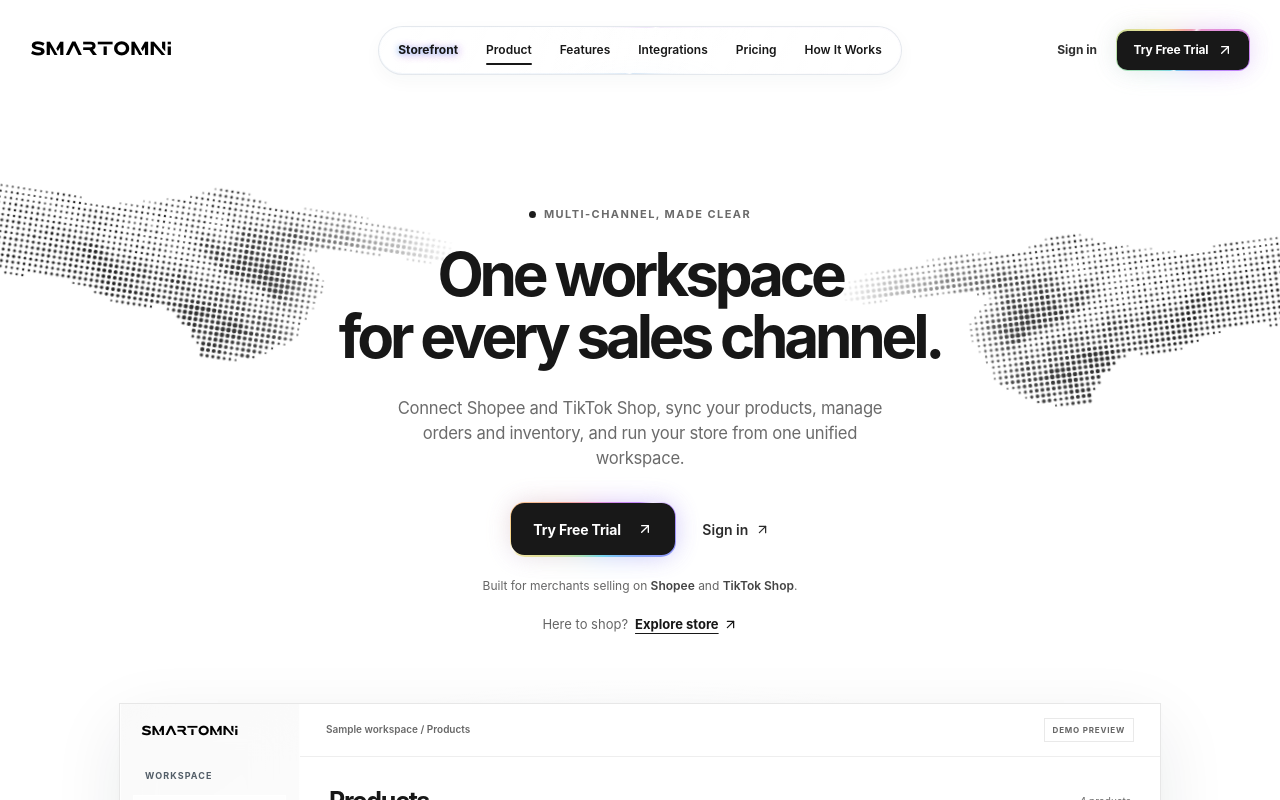
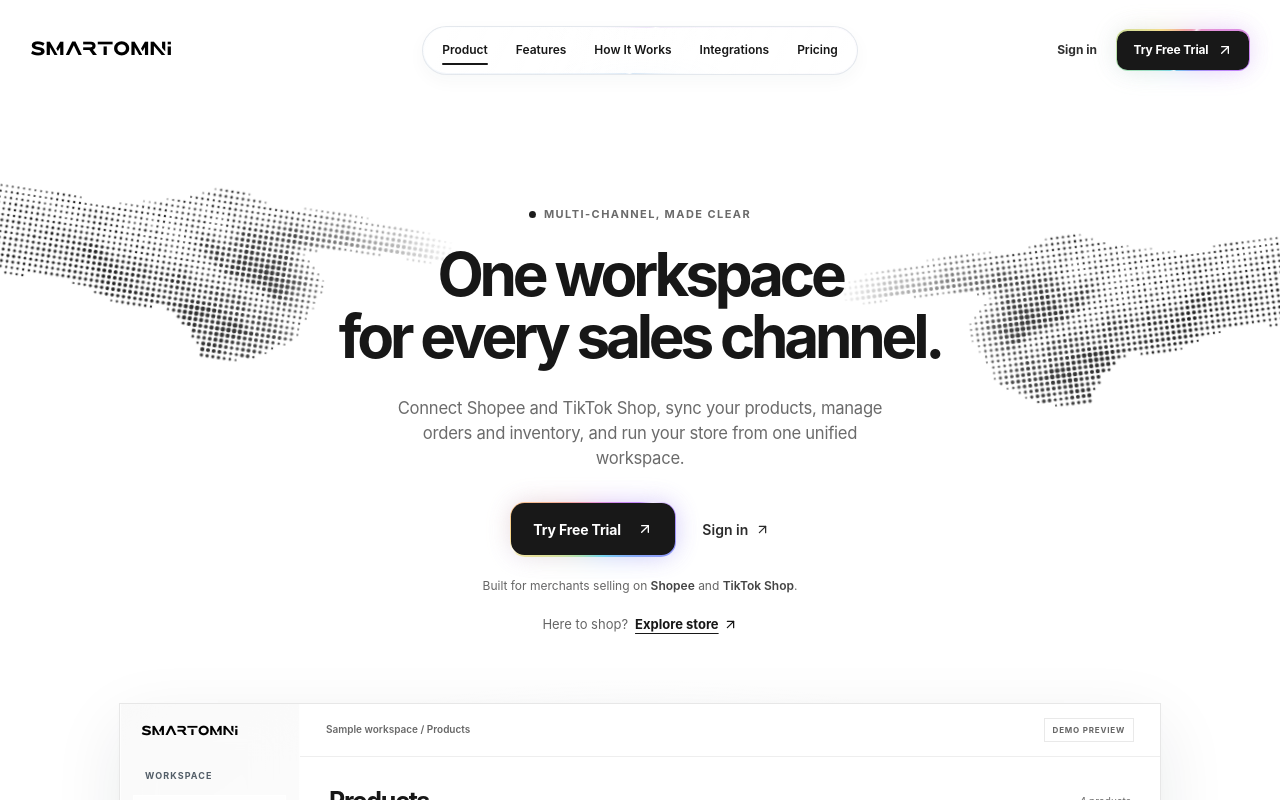
Before and after one commit to Lacdong/smart-omni, a React (Vite) app: page / in a window 1280 px wide. Shown: the top 800 px of the page. Built offline with nearby package versions, Linux system fonts and the light colour scheme.

Commit message:
update storefront

```diff
--- a/src/features/landing/data/content.js
+++ b/src/features/landing/data/content.js
@@ -1,11 +1,10 @@
 // Stable landing copy and navigation; illustrative samples live in previewData.js.
 export const navigation = [
-  { label: 'Storefront', href: '/store/everyday-studio' },
   { label: 'Product', href: '#product' },
   { label: 'Features', href: '#features' },
+  { label: 'How It Works', href: '#how-it-works' },
   { label: 'Integrations', href: '#integrations' },
   { label: 'Pricing', href: '#pricing' },
-  { label: 'How It Works', href: '#how-it-works' },
 ]
 
 export const previewDescriptions = {
--- a/src/features/landing/sections/Header.jsx
+++ b/src/features/landing/sections/Header.jsx
@@ -105,9 +105,7 @@
     <div className={styles.bar}>
       <Brand />
       <nav className={styles.glassNav} ref={navRef} data-gradient-rim="" aria-label="Main navigation">
-        {navigation.map(({ label, href }) => href.startsWith('/')
-          ? <Link key={href} to={href} className={styles.storefrontLink}>{label}</Link>
-          : <a key={href} href={href} aria-current={activeSection === href ? 'location' : undefined}>{label}</a>)}
+        {navigation.map(({ label, href }) => <a key={href} href={href} aria-current={activeSection === href ? 'location' : undefined}>{label}</a>)}
       </nav>
       <div className={styles.auth}><Link to="/auth/login" className={styles.signIn}>Sign in</Link><TrialButton compact /></div>
       <Link to="/auth/login" className={styles.mobileTopSignIn}>Sign in</Link>
@@ -117,9 +115,7 @@
           <DialogTitle><Brand linked={false} /></DialogTitle>
           <DialogDescription className="sr-only">Explore SmartOmni or access your account.</DialogDescription>
           <nav className={styles.mobileNav} aria-label="Mobile navigation">
-            {navigation.map(({ label, href }) => href.startsWith('/')
-              ? <Link key={href} to={href} className={styles.storefrontLink} onClick={() => setOpen(false)}>{label}<ArrowUpRight size={18} aria-hidden="true" /></Link>
-              : <a key={href} href={href} aria-current={activeSection === href ? 'location' : undefined} onClick={() => setOpen(false)}>{label}<ArrowUpRight size={18} aria-hidden="true" /></a>)}
+            {navigation.map(({ label, href }) => <a key={href} href={href} aria-current={activeSection === href ? 'location' : undefined} onClick={() => setOpen(false)}>{label}<ArrowUpRight size={18} aria-hidden="true" /></a>)}
           </nav>
           <div className={styles.mobileAuth}><TrialButton onClick={() => setOpen(false)} /><Link to="/auth/login" onClick={() => setOpen(false)} className={styles.mobileSignIn}>Sign in</Link></div>
         </DialogContent>
--- a/src/features/landing/sections/Header.module.css
+++ b/src/features/landing/sections/Header.module.css
@@ -92,12 +92,6 @@
 .glassNav a[aria-current='location']::after { content: ''; position: absolute; left: 13px; right: 13px; bottom: 5px; height: 2px; border-radius: 1px; background: #171717; }
 .mobileNav a[aria-current='location'] { position: relative; }
 .mobileNav a[aria-current='location']::after { content: ''; position: absolute; left: 0; bottom: 8px; width: 28px; height: 2px; background: #171717; }
-.glassNav a.storefrontLink, .mobileNav a.storefrontLink { font-weight: 700; color: #171717; background: transparent; text-shadow: -2px 1px 5px #70c8ff90, 2px 1px 7px #af8af690, 0 2px 9px #f6a6ca70; animation: storefrontGlow 5s ease-in-out infinite; }
-@keyframes storefrontGlow {
-  0%, 100% { text-shadow: -2px 1px 5px #70c8ff90, 2px 1px 7px #af8af690, 0 2px 9px #f6a6ca70; }
-  33% { text-shadow: 2px -1px 5px #af8af6a0, -2px 2px 7px #f6a6ca90, 1px 1px 9px #80dcca80; }
-  66% { text-shadow: 0 2px 5px #f6a6ca90, 2px -1px 7px #80dcca90, -2px 1px 9px #70c8ff90; }
-}
 .header[data-scrolled="true"] .glassNav {
   background: linear-gradient(115deg, rgb(255 255 255 / .045), rgb(238 243 250 / .015) 52%, rgb(255 255 255 / .055));
   box-shadow: 0 8px 22px rgb(31 44 67 / .05), inset 0 1px rgb(255 255 255 / .7), inset 0 -1px rgb(126 145 174 / .1);
@@ -176,7 +170,6 @@
 }
 
 @media (prefers-reduced-motion: reduce) {
-  .glassNav a.storefrontLink, .mobileNav a.storefrontLink { animation: none; }
   .glassNav { transition: none; }
   .glassNav::before { background-position: 0 0; }
   .glassNav::after { background: radial-gradient(ellipse 125px 30px at 50% 0%, rgb(255 255 255 / .07), transparent 88%); }
```
Also changed, not shown: 1 other file (tests, documents, lock files or other folders).
